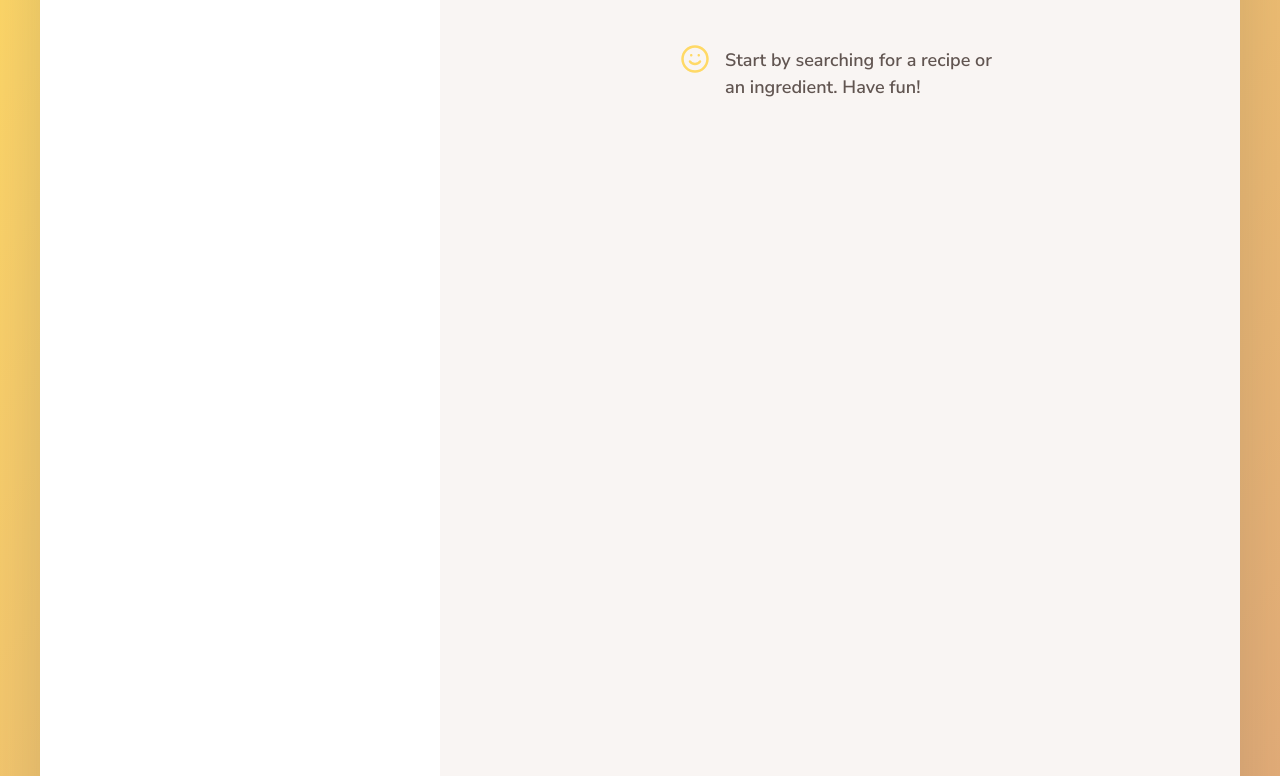
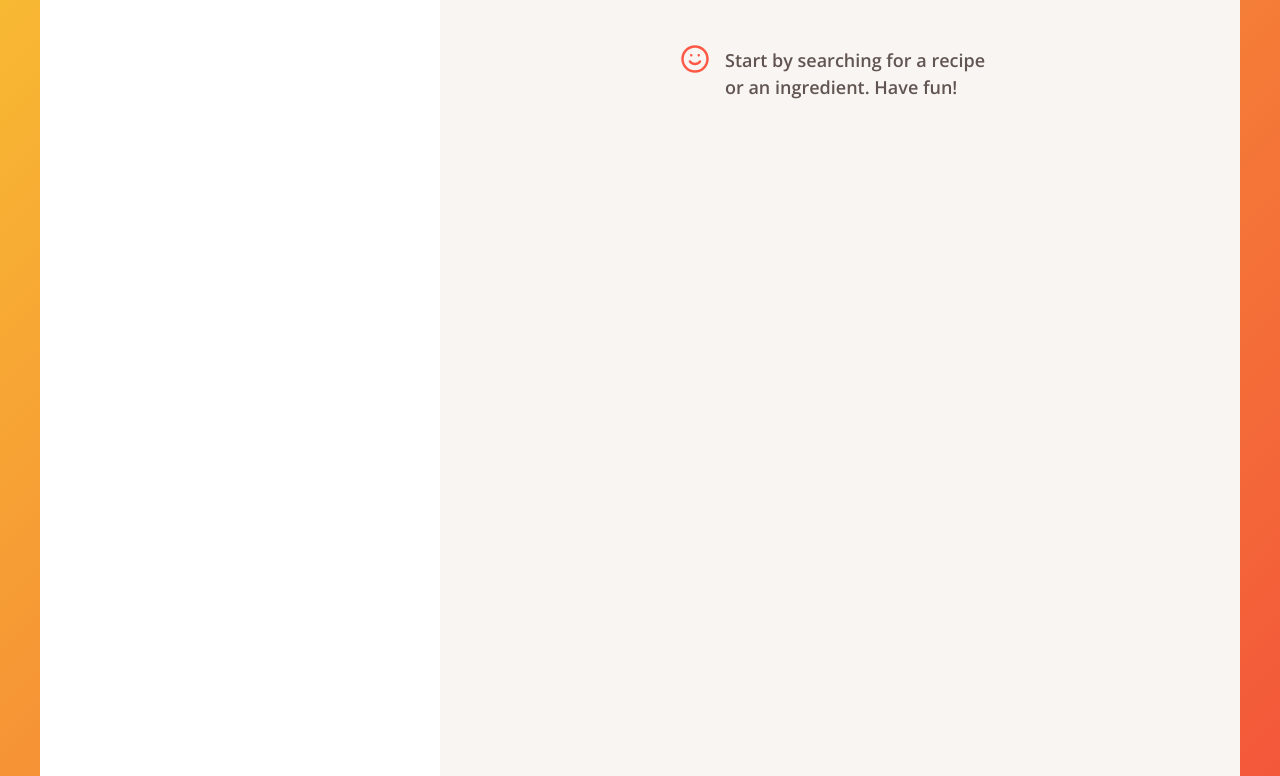
Before and after one commit to hyperingenious/100-000-Recipies, a website built with Parcel: page index.html in a window 1280 px wide. Shown: the part 154-930 px from the top of the page. Built offline with nearby package versions, Linux system fonts and the light colour scheme; no server answers.

Commit message:
Open Sans Fonts added

```diff
--- a/index.html
+++ b/index.html
@@ -4,8 +4,14 @@
     <meta charset="UTF-8" />
     <meta name="viewport" content="width=device-width, initial-scale=1.0" />
     <meta http-equiv="X-UA-Compatible" content="ie=edge" />
+    <!-- <link
+      href="https://fonts.googleapis.com/css?family=Nunito+Sans:400,600,700"
+      rel="stylesheet"
+    /> -->
+    <link rel="preconnect" href="https://fonts.googleapis.com" />
+    <link rel="preconnect" href="https://fonts.gstatic.com" crossorigin />
     <link
-      href="https://fonts.googleapis.com/css?family=Nunito+Sans:400,600,700"
+      href="https://fonts.googleapis.com/css2?family=Open+Sans:wght@300;400;500;600;700;800&display=swap"
       rel="stylesheet"
     />
     <link rel="shortcut icon" href="src/img/favicon.png" type="image/x-icon" />
--- a/src/sass/_base.scss
+++ b/src/sass/_base.scss
@@ -1,7 +1,7 @@
 // $color-primary: #f59a83;
-$color-primary: #FFD966;
-$color-grad-1: #FFD966;
-$color-grad-2: #DFA67B;
+$color-primary: #fe5947;
+$color-grad-1: #f8c032;
+$color-grad-2: #f2473b;
 
 $color-grey-light-1: #f9f5f3; // Light background
 $color-grey-light-2: #f2efee; // Light lines
@@ -37,7 +37,8 @@ html {
 }
 
 body {
-  font-family: 'Nunito Sans', sans-serif;
+  font-family: 'Open Sans', sans-serif;
+  // font-family: 'Nunito Sans', sans-serif;
   font-weight: 400;
   line-height: 1.6;
   color: $color-grey-dark-1;
@@ -52,9 +53,9 @@ body {
   min-height: 117rem;
   margin: 4vw auto;
   background-color: #fff;
-  border-radius: 9px;
+  // border-radius:49px;
   overflow: hidden;
-  box-shadow: 0 2rem 6rem 0.5rem rgba($color-grey-dark-1, 0.2);
+  // box-shadow: 0 2rem 6rem 0.5rem rgba($color-grey-dark-1, 0.2);
 
   display: grid;
   grid-template-rows: 10rem minmax(100rem, auto);
```
